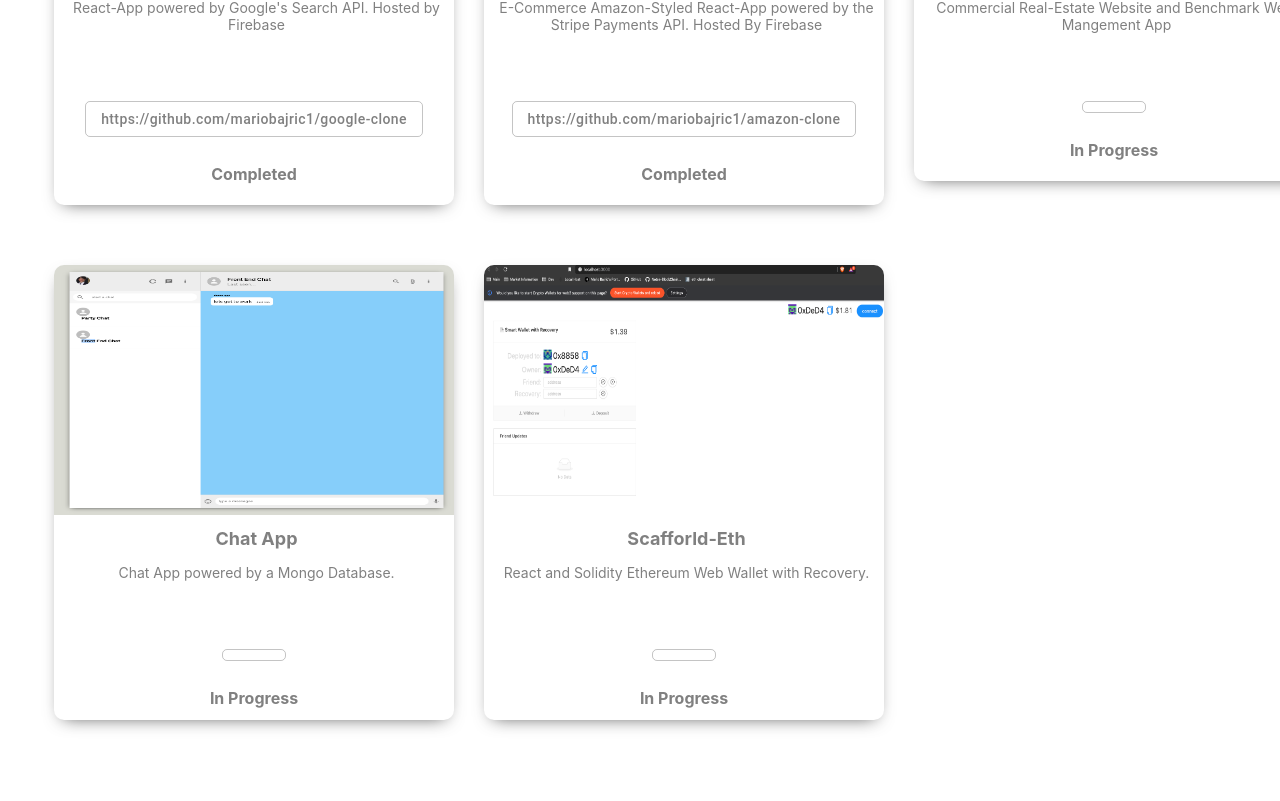
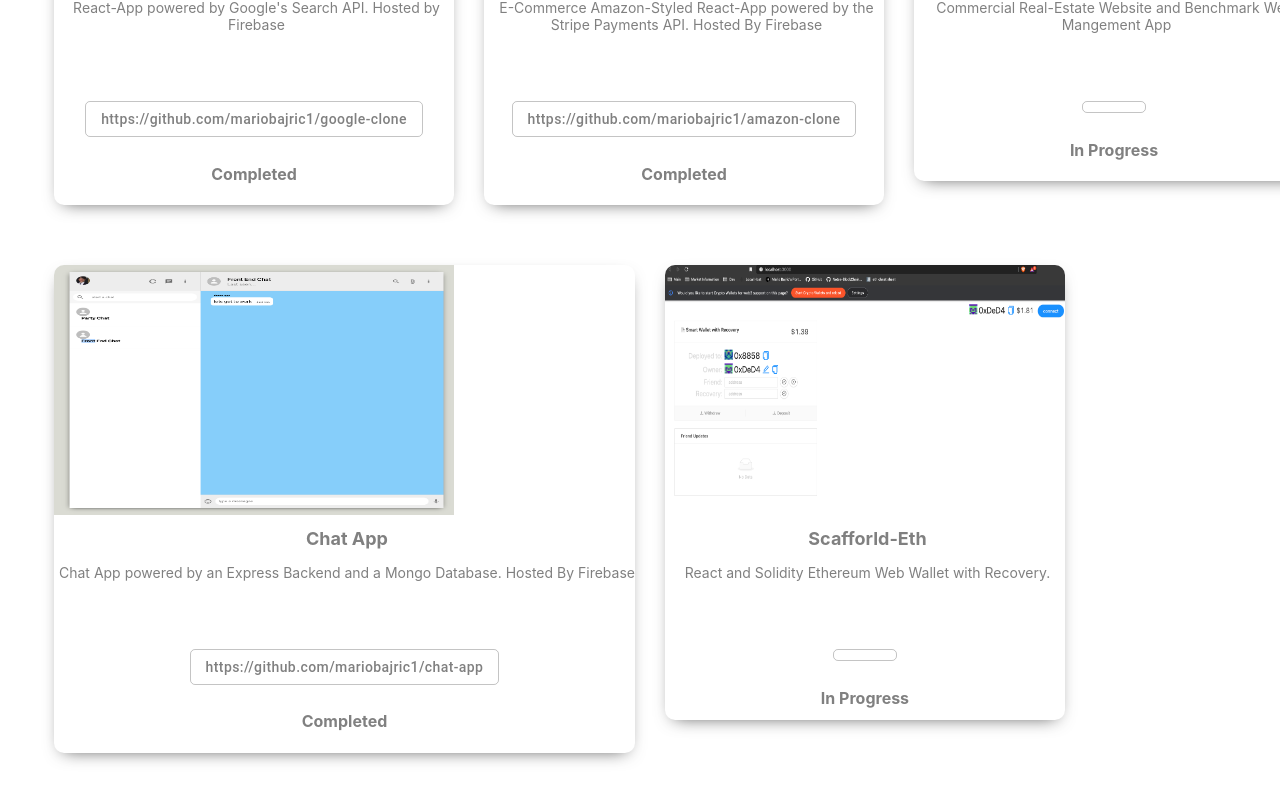
Before and after one commit to mariobajric1/portfolio, a Next.js app: page /Projects in a window 1280 px wide. Shown: the part 476-1277 px from the top of the page. Built offline with nearby package versions, Linux system fonts and the light colour scheme.

Commit message:
completed chat-app

```diff
--- a/pages/Projects.jsx
+++ b/pages/Projects.jsx
@@ -41,10 +41,11 @@ const ProjectsPage = () => {
 
         <div className={styles.projectCards}>
           <ProjectCard
+            href="https://whatsapp-clone-da4c9.web.app/"
             src="/chat.jpg"
             title="Chat App"
-            description="Chat App powered by a Mongo Database."
-            inProg={true}
+            description="Chat App powered by an Express Backend and a Mongo Database. Hosted By Firebase"
+            gitLink="https://github.com/mariobajric1/chat-app"
           />
 
           <ProjectCard
```
